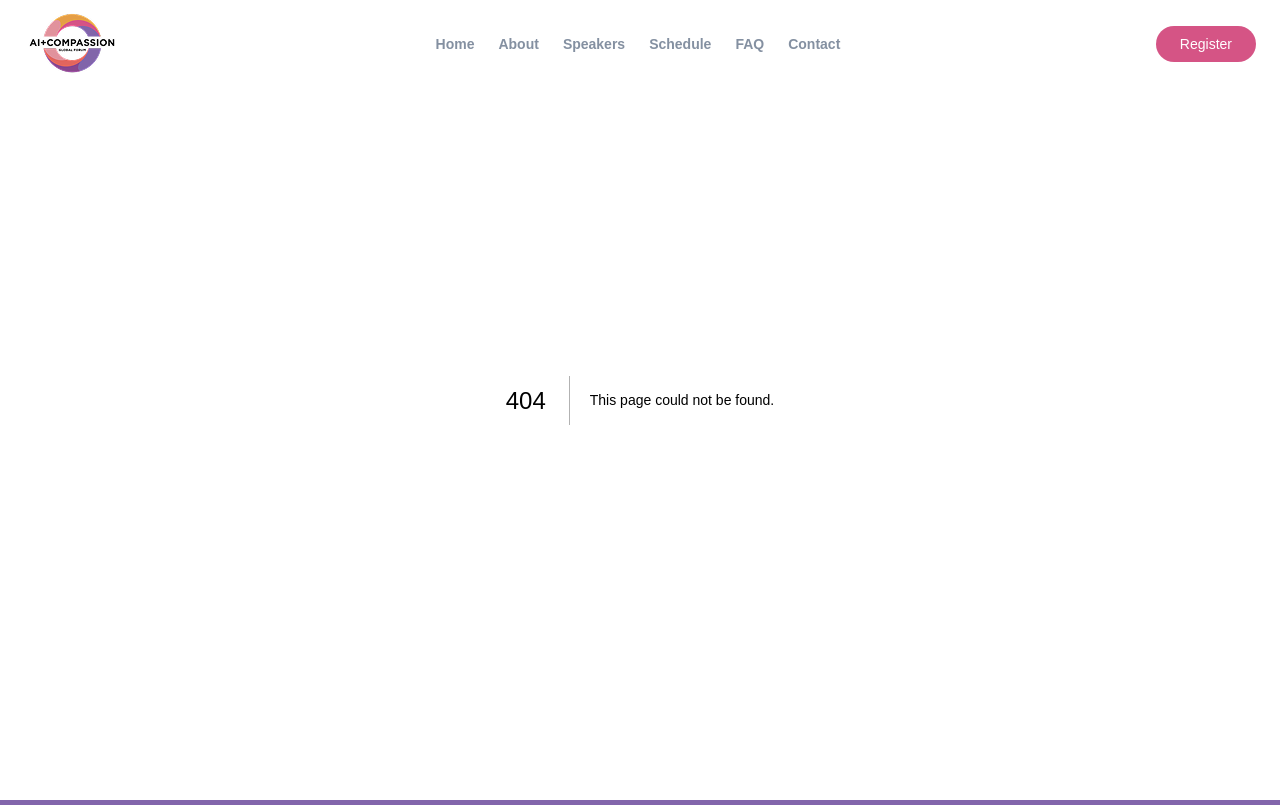
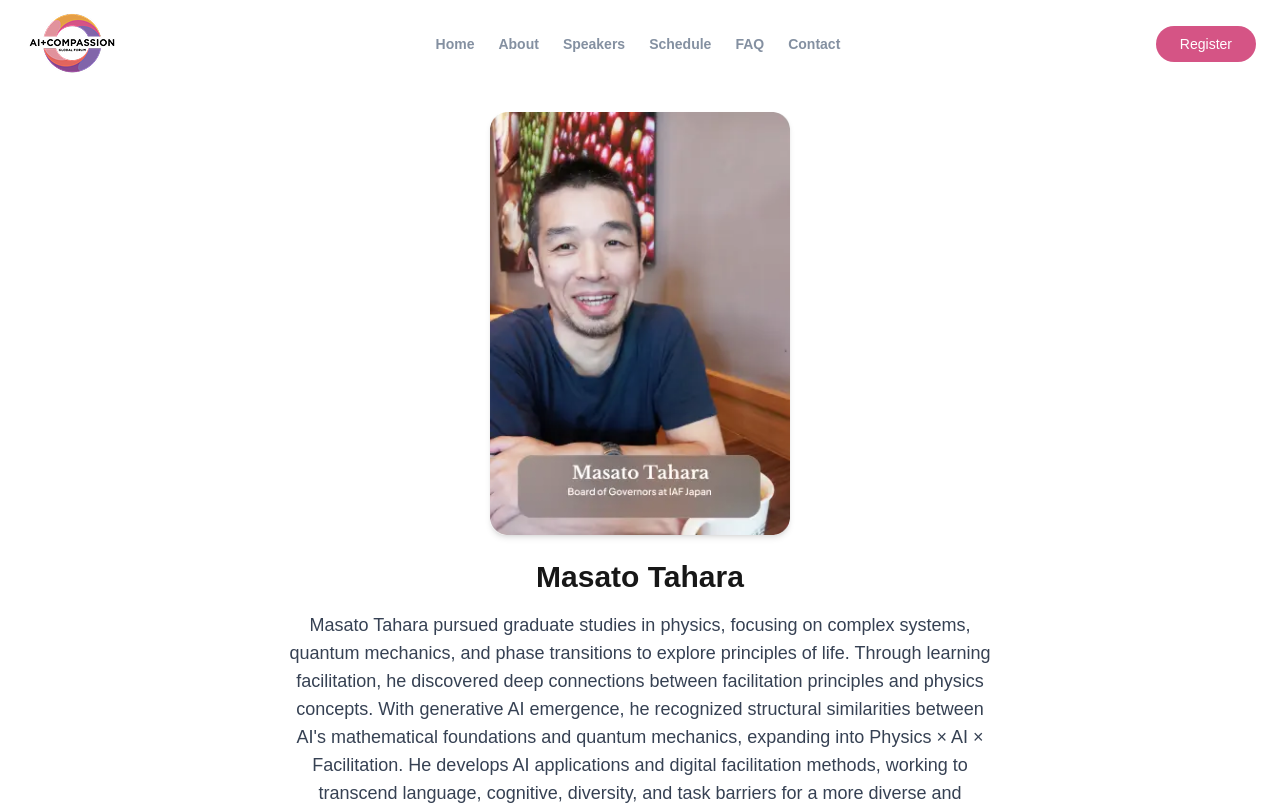
Before and after one commit to Algonots/ai-compassion_website, a Next.js app: page /speakers/masato-tahara in a window 1280 px wide. Before the commit this address had no page. Shown: the top 805 px of the page. Built offline with nearby package versions, Linux system fonts and the light colour scheme.

Commit message:
added separate pages for inam, masato, narumi, manos etc

```diff
--- /dev/null
+++ b/src/app/speakers/ahmer-inam/page.jsx
@@ -0,0 +1,21 @@
+import Image from "next/image";
+import inam from "@/../public/inam.webp";
+
+export default function GaryABolles() {
+  return (
+    <div className="p-8 max-w-3xl mx-auto text-center mt-20">
+      <Image
+        src={inam}
+        alt="Hiroshi Ishiguro"
+        width={300}
+        height={300}
+        className="mx-auto rounded-2xl shadow-md"
+      />
+      <h1 className="text-3xl font-bold mt-6">Ahmer Inam
+</h1>
+      <p className="mt-4 text-lg text-gray-700">
+        Ahmer Inam is a visionary AI and data leader with over two decades of experience at the forefront of artificial intelligence evolution. A member of XPRIZE Brain Trust, he has pioneered high-impact AI solutions across diverse industries including financial services, healthcare, high-tech, consumer, and retail. From early symbolic AI work in the late '90s to today's cutting-edge neuro-symbolic AI, Inam consistently develops transformative AI applications across multiple sectors, driving breakthrough AI initiatives and leading digital transformation across global markets.
+      </p>
+    </div>
+  );
+}
--- /dev/null
+++ b/src/app/speakers/masato-tahara/page.jsx
@@ -0,0 +1,21 @@
+import Image from "next/image";
+import tahara from "@/../public/tahara.webp";
+
+export default function GaryABolles() {
+  return (
+    <div className="p-8 max-w-3xl mx-auto text-center mt-20">
+      <Image
+        src={tahara}
+        alt="Hiroshi Ishiguro"
+        width={300}
+        height={300}
+        className="mx-auto rounded-2xl shadow-md"
+      />
+      <h1 className="text-3xl font-bold mt-6">Masato Tahara
+</h1>
+      <p className="mt-4 text-lg text-gray-700">
+        Masato Tahara pursued graduate studies in physics, focusing on complex systems, quantum mechanics, and phase transitions to explore principles of life. Through learning facilitation, he discovered deep connections between facilitation principles and physics concepts. With generative AI emergence, he recognized structural similarities between AI's mathematical foundations and quantum mechanics, expanding into Physics × AI × Facilitation. He develops AI applications and digital facilitation methods, working to transcend language, cognitive, diversity, and task barriers for a more diverse and inclusive society.
+      </p>
+    </div>
+  );
+}
--- /dev/null
+++ b/src/app/speakers/matthew-manos/page.jsx
@@ -0,0 +1,21 @@
+import Image from "next/image";
+import manos from "@/../public/manos.webp";
+
+export default function GaryABolles() {
+  return (
+    <div className="p-8 max-w-3xl mx-auto text-center mt-20">
+      <Image
+        src={manos}
+        alt="Hiroshi Ishiguro"
+        width={300}
+        height={300}
+        className="mx-auto rounded-2xl shadow-md"
+      />
+      <h1 className="text-3xl font-bold mt-6">Matthew Manos
+</h1>
+      <p className="mt-4 text-lg text-gray-700">
+        Matthew Manos is founder of verynice, a design-strategy consultancy that gives half its work away to nonprofits, serving clients including Apple, Google, UNICEF, and NASA. As Associate Dean at the Academy, he leads programs challenging students to design solutions for complex social issues. A global lecturer and author on design and social innovation, Manos created Apple Education training across 36 countries, co-designed the Iovine Young curriculum and was named by Huffington Post one of seven millennials changing the world.
+      </p>
+    </div>
+  );
+}
--- /dev/null
+++ b/src/app/speakers/narumi-yoshikawa/page.jsx
@@ -0,0 +1,21 @@
+import Image from "next/image";
+import narumi from "@/../public/narumi.webp";
+
+export default function GaryABolles() {
+  return (
+    <div className="p-8 max-w-3xl mx-auto text-center mt-20">
+      <Image
+        src={narumi}
+        alt="Hiroshi Ishiguro"
+        width={300}
+        height={300}
+        className="mx-auto rounded-2xl shadow-md"
+      />
+      <h1 className="text-3xl font-bold mt-6">Dr. Narumi Yoshikawa
+</h1>
+      <p className="mt-4 text-lg text-gray-700">
+        Dr. Narumi Yoshikawa holds a Ph.D. in agricultural economics specializing in agri-anthropology. She heads the Uehiro Research Center for Japan Environment Studies and serves as a specially appointed professor at RIHN, Professor at Prefectural University of Hiroshima, and Visiting Professor at Waseda University. Her research focuses on environmental studies from a cultural perspective, emphasizing social implementation through Community Supported Agriculture projects that became the foundation of Japan's organic farming movement. She designed environmental education programs connecting universities across 10 Asian countries.
+      </p>
+    </div>
+  );
+}
--- /dev/null
+++ b/src/app/speakers/toshie-takahashi/page.jsx
@@ -0,0 +1,21 @@
+import Image from "next/image";
+import toshie from "@/../public/toshie.webp";
+
+export default function GaryABolles() {
+  return (
+    <div className="p-8 max-w-3xl mx-auto text-center mt-20">
+      <Image
+        src={toshie}
+        alt="Hiroshi Ishiguro"
+        width={300}
+        height={300}
+        className="mx-auto rounded-2xl shadow-md"
+      />
+      <h1 className="text-3xl font-bold mt-6">Toshie Takahashi
+</h1>
+      <p className="mt-4 text-lg text-gray-700">
+        Toshie Takahashi is Professor in the School of Culture, Media and Society and Institute for AI and Robotics at Waseda University, Tokyo, and Associate Fellow at Cambridge CFI. She has held visiting appointments at Oxford, Harvard, and Columbia, conducting cross-cultural research on robots' social impact and AI for Good. Her book Towards the age of Digital Wisdom won the Telecommunication social science award. She holds a PhD from LSE and advises Japan's Ministry of Internal Affairs and Communications, leading youth AI projects for human happiness.
+      </p>
+    </div>
+  );
+}
--- a/src/components/speakerSection/index.jsx
+++ b/src/components/speakerSection/index.jsx
@@ -30,6 +30,7 @@ import bohacek from "@/../public/bohacek.webp";
 import matsumoto from "@/../public/matsumoto.webp";
 import murakami from "@/../public/murakami.webp";
 import saionji from "@/../public/saionji.webp";
+import tahara from "@/../public/tahara.webp";
 const speakers = [
   {
     slug: "hiroshi-ishiguro",
@@ -198,6 +199,12 @@ const speakers = [
     name: "Hiroo Saionji",
     title: "Hiroo Saionji serves as Chairman of the Goi Peace Foundation, holding Special Consultative Status with UN Economic and Social Council and official UNESCO relations. With an MBA from Michigan State University and Economics degree from Gakushuin University, he leads neutral peace initiatives worldwide through strategic partnerships with international organizations, embassies, and NGOs. Recipient of Sacred Shri Dnyaneshwar World Peace Prize (2008) and Luxembourg Peace Prize (2019), he served on Japan National Commission for UNESCO (2008-2017).",
     img: saionji
+  },
+  {
+    slug: "masato-tahara",
+    name: "Masato Tahara",
+    title: "Masato Tahara pursued graduate studies in physics, focusing on complex systems, quantum mechanics, and phase transitions to explore principles of life. Through learning facilitation, he discovered deep connections between facilitation principles and physics concepts. With generative AI emergence, he recognized structural similarities between AI's mathematical foundations and quantum mechanics, expanding into Physics × AI × Facilitation. He develops AI applications and digital facilitation methods, working to transcend language, cognitive, diversity, and task barriers for a more diverse and inclusive society.",
+    img: tahara
   }
 ];
 
```
Also changed, not shown: public/tahara.webp (added).
